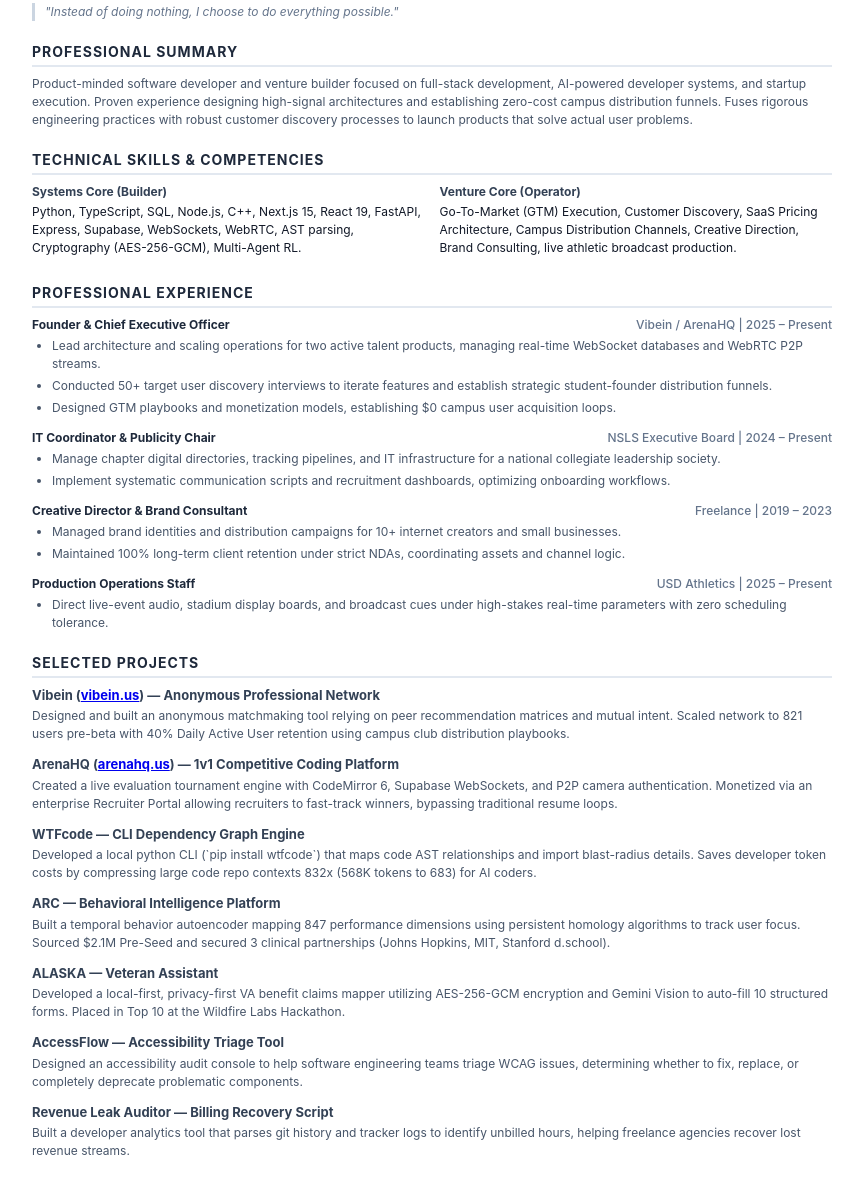
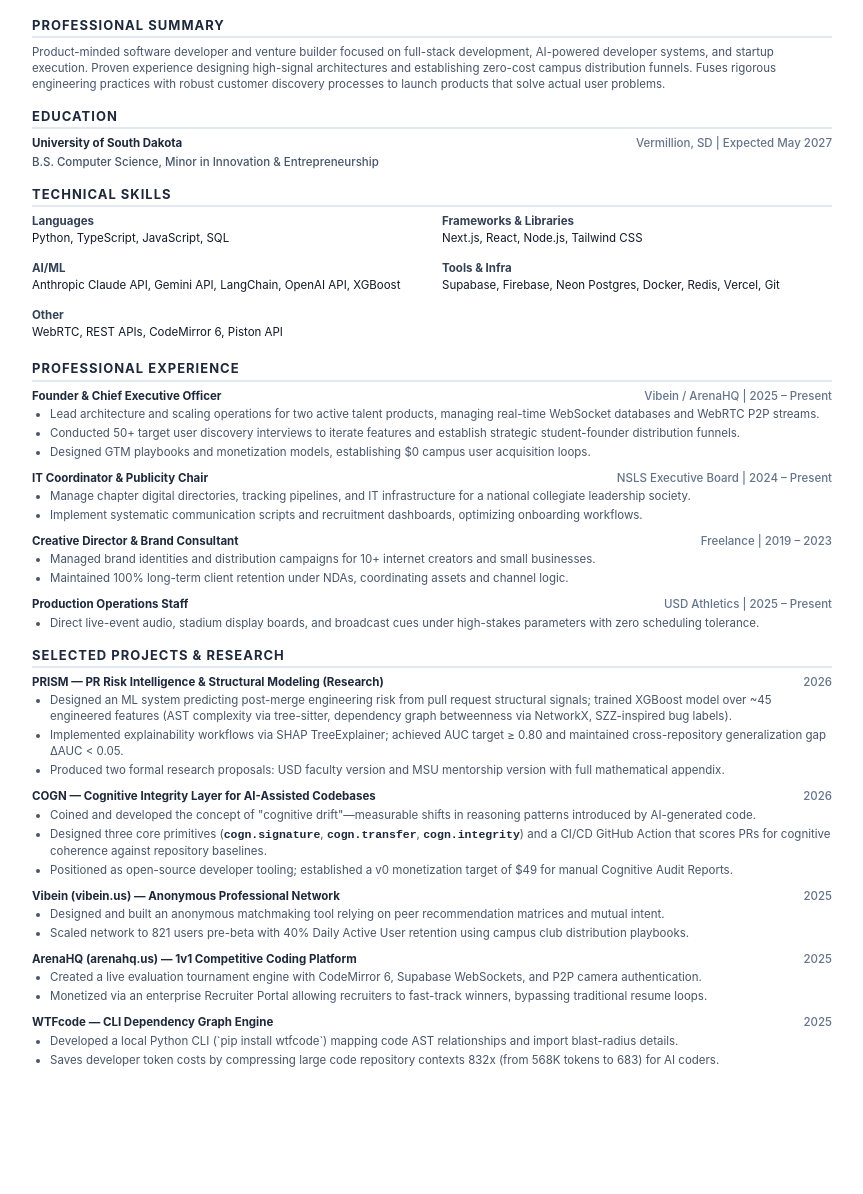
Before and after one commit to redsid5/siddartha-portfolio, a website: page resume.html in a window 1280 px wide. Shown: the part 156-1350 px from the top of the page, without its empty margins (208-1071 px from the left). After the commit the page ends 1264 px from the top, so only its background shows below. Drawn offline with Linux system fonts and the light colour scheme.

Commit message:
docs: update resume.html with USD education history, skills categorization, and research projects (PRISM & COGN)

```diff
--- a/resume.html
+++ b/resume.html
@@ -9,16 +9,20 @@
             font-family: -apple-system, BlinkMacSystemFont, "Segoe UI", Roboto, "Helvetica Neue", Arial, sans-serif;
             color: #111827;
             background-color: #ffffff;
-            line-height: 1.5;
+            line-height: 1.4;
             margin: 0;
-            padding: 40px;
+            padding: 30px;
         }
         .container {
             max-width: 800px;
             margin: 0 auto;
         }
+        header {
+            text-align: center;
+            margin-bottom: 15px;
+        }
         h1 {
-            font-size: 26px;
+            font-size: 24px;
             font-weight: 700;
             margin: 0 0 5px 0;
             text-transform: uppercase;
@@ -26,31 +30,32 @@
             color: #0f172a;
         }
         h2 {
-            font-size: 14px;
+            font-size: 13px;
             font-weight: 700;
-            margin: 20px 0 8px 0;
+            margin: 15px 0 6px 0;
             text-transform: uppercase;
             letter-spacing: 1px;
             color: #1e293b;
             border-bottom: 2px solid #e2e8f0;
-            padding-bottom: 3px;
+            padding-bottom: 2px;
         }
         h3 {
-            font-size: 13px;
+            font-size: 12px;
             font-weight: 700;
-            margin: 0 0 2px 0;
+            margin: 0 0 3px 0;
             color: #334155;
         }
         p {
-            font-size: 12px;
-            margin: 0 0 10px 0;
+            font-size: 11.5px;
+            margin: 0 0 8px 0;
             color: #475569;
         }
         .contact-info {
             font-size: 11px;
             color: #475569;
-            margin-bottom: 20px;
+            margin-bottom: 10px;
             display: flex;
+            justify-content: center;
             flex-wrap: wrap;
             gap: 10px;
         }
@@ -63,20 +68,21 @@
         }
         .quote {
             font-style: italic;
-            font-size: 12px;
+            font-size: 11px;
             color: #64748b;
-            margin: 10px 0 15px 0;
+            margin: 5px 0 10px 0;
             border-left: 3px solid #cbd5e1;
             padding-left: 10px;
+            display: inline-block;
         }
         .experience-item, .project-item {
-            margin-bottom: 12px;
+            margin-bottom: 10px;
         }
         .item-header {
             display: flex;
             justify-content: space-between;
-            font-size: 12px;
-            margin-bottom: 3px;
+            font-size: 11.5px;
+            margin-bottom: 2px;
         }
         .role {
             font-weight: 700;
@@ -87,38 +93,38 @@
             font-weight: 500;
         }
         ul {
-            margin: 0 0 8px 0;
-            padding-left: 20px;
-            font-size: 12px;
+            margin: 0 0 6px 0;
+            padding-left: 18px;
+            font-size: 11.5px;
             color: #475569;
         }
         li {
-            margin-bottom: 4px;
+            margin-bottom: 3px;
         }
         .skills-grid {
             display: grid;
             grid-template-columns: 1fr 1fr;
-            gap: 15px;
-            font-size: 12px;
+            gap: 10px 20px;
+            font-size: 11.5px;
         }
         .skills-category {
-            margin-bottom: 5px;
+            margin-bottom: 4px;
         }
         .category-title {
             font-weight: 700;
             color: #334155;
-            margin-bottom: 2px;
+            margin-bottom: 1px;
         }
         @media print {
             body {
-                padding: 20px;
-                font-size: 11px;
+                padding: 15px;
+                font-size: 10.5px;
             }
             .no-print {
                 display: none;
             }
             h2 {
-                margin-top: 15px;
+                margin-top: 10px;
             }
         }
     </style>
@@ -126,8 +132,8 @@
 <body>
     <div class="container">
         <!-- Print / PDF Hint -->
-        <p class="no-print" style="text-align: right; margin-bottom: 20px;">
-            <a href="javascript:window.print()" style="background: #2563eb; color: white; padding: 8px 16px; border-radius: 4px; font-weight: bold; text-decoration: none; font-size: 12px;">Print / Save as PDF</a>
+        <p class="no-print" style="text-align: right; margin-bottom: 15px;">
+            <a href="javascript:window.print()" style="background: #2563eb; color: white; padding: 6px 12px; border-radius: 4px; font-weight: bold; text-decoration: none; font-size: 11px;">Print / Save as PDF</a>
         </p>
 
         <!-- Header -->
@@ -145,7 +151,7 @@
             </div>
         </header>
 
-        <!-- Profile Summary -->
+        <!-- Professional Summary -->
         <section>
             <h2>Professional Summary</h2>
             <p>
@@ -153,17 +159,43 @@
             </p>
         </section>
 
-        <!-- Core Skills -->
+        <!-- Education -->
         <section>
-            <h2>Technical Skills & Competencies</h2>
+            <h2>Education</h2>
+            <div class="experience-item">
+                <div class="item-header">
+                    <span class="role">University of South Dakota</span>
+                    <span class="date-location">Vermillion, SD | Expected May 2027</span>
+                </div>
+                <div style="font-size: 11.5px; color: #475569; font-weight: 500; margin-top: 1px;">
+                    B.S. Computer Science, Minor in Innovation & Entrepreneurship
+                </div>
+            </div>
+        </section>
+
+        <!-- Technical Skills -->
+        <section>
+            <h2>Technical Skills</h2>
             <div class="skills-grid">
                 <div class="skills-category">
-                    <div class="category-title">Systems Core (Builder)</div>
-                    <div>Python, TypeScript, SQL, Node.js, C++, Next.js 15, React 19, FastAPI, Express, Supabase, WebSockets, WebRTC, AST parsing, Cryptography (AES-256-GCM), Multi-Agent RL.</div>
+                    <div class="category-title">Languages</div>
+                    <div>Python, TypeScript, JavaScript, SQL</div>
                 </div>
                 <div class="skills-category">
-                    <div class="category-title">Venture Core (Operator)</div>
-                    <div>Go-To-Market (GTM) Execution, Customer Discovery, SaaS Pricing Architecture, Campus Distribution Channels, Creative Direction, Brand Consulting, live athletic broadcast production.</div>
+                    <div class="category-title">Frameworks & Libraries</div>
+                    <div>Next.js, React, Node.js, Tailwind CSS</div>
+                </div>
+                <div class="skills-category">
+                    <div class="category-title">AI/ML</div>
+                    <div>Anthropic Claude API, Gemini API, LangChain, OpenAI API, XGBoost</div>
+                </div>
+                <div class="skills-category">
+                    <div class="category-title">Tools & Infra</div>
+                    <div>Supabase, Firebase, Neon Postgres, Docker, Redis, Vercel, Git</div>
+                </div>
+                <div class="skills-category" style="grid-column: span 2;">
+                    <div class="category-title">Other</div>
+                    <div>WebRTC, REST APIs, CodeMirror 6, Piston API</div>
                 </div>
             </div>
         </section>
@@ -202,7 +234,7 @@
                 </div>
                 <ul>
                     <li>Managed brand identities and distribution campaigns for 10+ internet creators and small businesses.</li>
-                    <li>Maintained 100% long-term client retention under strict NDAs, coordinating assets and channel logic.</li>
+                    <li>Maintained 100% long-term client retention under NDAs, coordinating assets and channel logic.</li>
                 </ul>
             </div>
 
@@ -212,48 +244,70 @@
                     <span class="date-location">USD Athletics | 2025 – Present</span>
                 </div>
                 <ul>
-                    <li>Direct live-event audio, stadium display boards, and broadcast cues under high-stakes real-time parameters with zero scheduling tolerance.</li>
+                    <li>Direct live-event audio, stadium display boards, and broadcast cues under high-stakes parameters with zero scheduling tolerance.</li>
                 </ul>
             </div>
         </section>
 
         <!-- Selected Projects -->
         <section>
-            <h2>Selected Projects</h2>
+            <h2>Selected Projects & Research</h2>
 
             <div class="project-item">
-                <h3>Vibein (<a href="https://vibein.us" target="_blank">vibein.us</a>) — Anonymous Professional Network</h3>
-                <p>Designed and built an anonymous matchmaking tool relying on peer recommendation matrices and mutual intent. Scaled network to 821 users pre-beta with 40% Daily Active User retention using campus club distribution playbooks.</p>
+                <div class="item-header">
+                    <span class="role">PRISM — PR Risk Intelligence & Structural Modeling (Research)</span>
+                    <span class="date-location">2026</span>
+                </div>
+                <ul>
+                    <li>Designed an ML system predicting post-merge engineering risk from pull request structural signals; trained XGBoost model over ~45 engineered features (AST complexity via tree-sitter, dependency graph betweenness via NetworkX, SZZ-inspired bug labels).</li>
+                    <li>Implemented explainability workflows via SHAP TreeExplainer; achieved AUC target ≥ 0.80 and maintained cross-repository generalization gap ΔAUC &lt; 0.05.</li>
+                    <li>Produced two formal research proposals: USD faculty version and MSU mentorship version with full mathematical appendix.</li>
+                </ul>
             </div>
 
             <div class="project-item">
-                <h3>ArenaHQ (<a href="https://arenahq.us" target="_blank">arenahq.us</a>) — 1v1 Competitive Coding Platform</h3>
-                <p>Created a live evaluation tournament engine with CodeMirror 6, Supabase WebSockets, and P2P camera authentication. Monetized via an enterprise Recruiter Portal allowing recruiters to fast-track winners, bypassing traditional resume loops.</p>
+                <div class="item-header">
+                    <span class="role">COGN — Cognitive Integrity Layer for AI-Assisted Codebases</span>
+                    <span class="date-location">2026</span>
+                </div>
+                <ul>
+                    <li>Coined and developed the concept of "cognitive drift"—measurable shifts in reasoning patterns introduced by AI-generated code.</li>
+                    <li>Designed three core primitives (<code style="font-weight: bold; color: #1e293b;">cogn.signature</code>, <code style="font-weight: bold; color: #1e293b;">cogn.transfer</code>, <code style="font-weight: bold; color: #1e293b;">cogn.integrity</code>) and a CI/CD GitHub Action that scores PRs for cognitive coherence against repository baselines.</li>
+                    <li>Positioned as open-source developer tooling; established a v0 monetization target of $49 for manual Cognitive Audit Reports.</li>
+                </ul>
             </div>
 
             <div class="project-item">
-                <h3>WTFcode — CLI Dependency Graph Engine</h3>
-                <p>Developed a local python CLI (`pip install wtfcode`) that maps code AST relationships and import blast-radius details. Saves developer token costs by compressing large code repo contexts 832x (568K tokens to 683) for AI coders.</p>
+                <div class="item-header">
+                    <span class="role">Vibein (vibein.us) — Anonymous Professional Network</span>
+                    <span class="date-location">2025</span>
+                </div>
+                <ul>
+                    <li>Designed and built an anonymous matchmaking tool relying on peer recommendation matrices and mutual intent.</li>
+                    <li>Scaled network to 821 users pre-beta with 40% Daily Active User retention using campus club distribution playbooks.</li>
+                </ul>
             </div>
 
             <div class="project-item">
-                <h3>ARC — Behavioral Intelligence Platform</h3>
-                <p>Built a temporal behavior autoencoder mapping 847 performance dimensions using persistent homology algorithms to track user focus. Sourced $2.1M Pre-Seed and secured 3 clinical partnerships (Johns Hopkins, MIT, Stanford d.school).</p>
+                <div class="item-header">
+                    <span class="role">ArenaHQ (arenahq.us) — 1v1 Competitive Coding Platform</span>
+                    <span class="date-location">2025</span>
+                </div>
+                <ul>
+                    <li>Created a live evaluation tournament engine with CodeMirror 6, Supabase WebSockets, and P2P camera authentication.</li>
+                    <li>Monetized via an enterprise Recruiter Portal allowing recruiters to fast-track winners, bypassing traditional resume loops.</li>
+                </ul>
             </div>
 
             <div class="project-item">
-                <h3>ALASKA — Veteran Assistant</h3>
-                <p>Developed a local-first, privacy-first VA benefit claims mapper utilizing AES-256-GCM encryption and Gemini Vision to auto-fill 10 structured forms. Placed in Top 10 at the Wildfire Labs Hackathon.</p>
-            </div>
-
-            <div class="project-item">
-                <h3>AccessFlow — Accessibility Triage Tool</h3>
-                <p>Designed an accessibility audit console to help software engineering teams triage WCAG issues, determining whether to fix, replace, or completely deprecate problematic components.</p>
-            </div>
-
-            <div class="project-item">
-                <h3>Revenue Leak Auditor — Billing Recovery Script</h3>
-                <p>Built a developer analytics tool that parses git history and tracker logs to identify unbilled hours, helping freelance agencies recover lost revenue streams.</p>
+                <div class="item-header">
+                    <span class="role">WTFcode — CLI Dependency Graph Engine</span>
+                    <span class="date-location">2025</span>
+                </div>
+                <ul>
+                    <li>Developed a local Python CLI (`pip install wtfcode`) mapping code AST relationships and import blast-radius details.</li>
+                    <li>Saves developer token costs by compressing large code repository contexts 832x (from 568K tokens to 683) for AI coders.</li>
+                </ul>
             </div>
         </section>
     </div>
```
